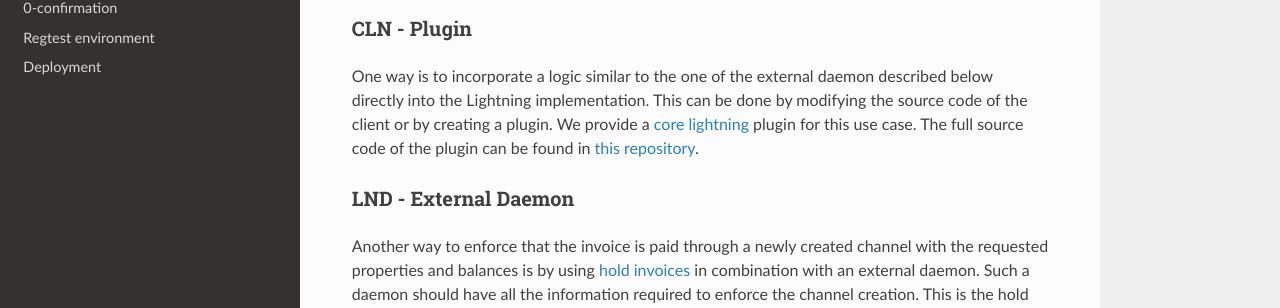
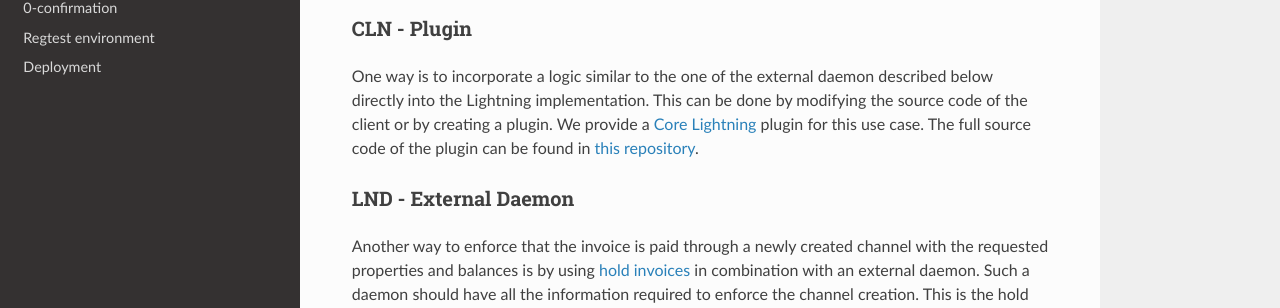
Before and after one commit to BoltzExchange/boltz-backend, an MkDocs documentation site: the page built from docs/channel-creation.md, in a window 1280 px wide and 925 px high. Shown: the part 321-629 px from the top of the window. Built offline with MkDocs 1.6.1, drawn with Linux system fonts in a browser that asks for light colours; nearby versions of some CDN libraries.

```diff
--- a/docs/channel-creation.md
+++ b/docs/channel-creation.md
@@ -15,7 +15,7 @@ As of writing, no Lightning implementation supports enforcing invoice payment th
 
 ### CLN - Plugin
 
-One way is to incorporate a logic similar to the one of the external daemon described below directly into the Lightning implementation. This can be done by modifying the source code of the client or by creating a plugin. We provide a [core lightning](https://github.com/ElementsProject/lightning) plugin for this use case. The full source code of the plugin can be found in [this repository](https://github.com/BoltzExchange/channel-creation-plugin).
+One way is to incorporate a logic similar to the one of the external daemon described below directly into the Lightning implementation. This can be done by modifying the source code of the client or by creating a plugin. We provide a [Core Lightning](https://github.com/ElementsProject/lightning) plugin for this use case. The full source code of the plugin can be found in [this repository](https://github.com/BoltzExchange/channel-creation-plugin).
 
 ### LND - External Daemon
 
```
